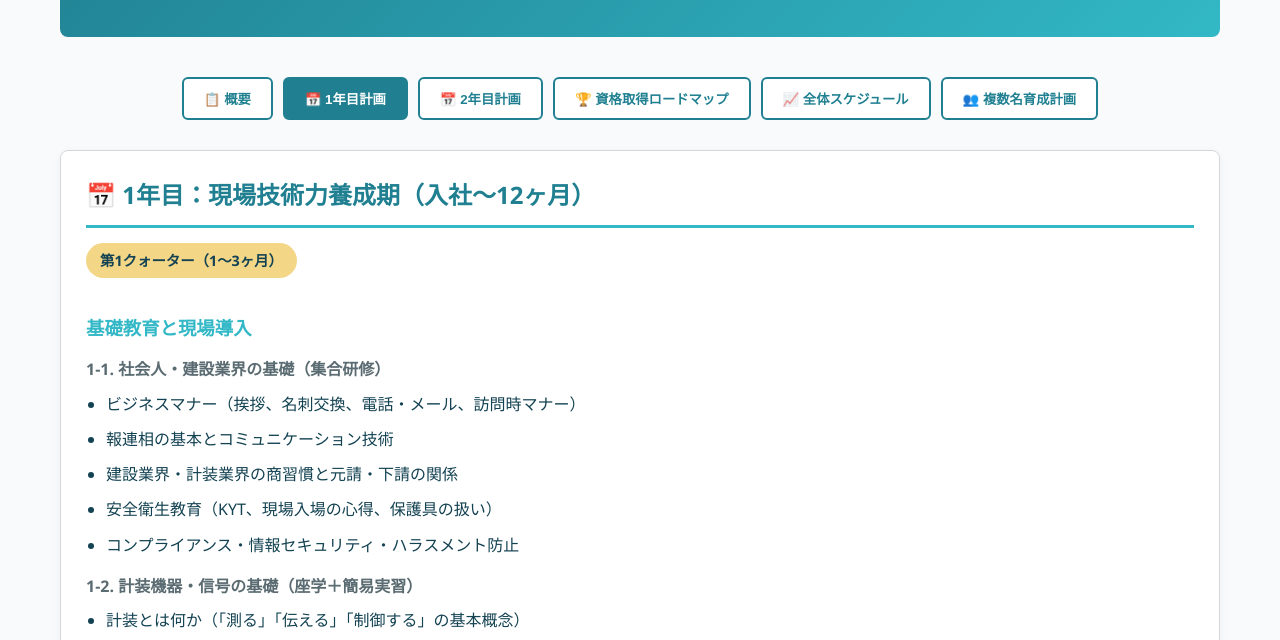
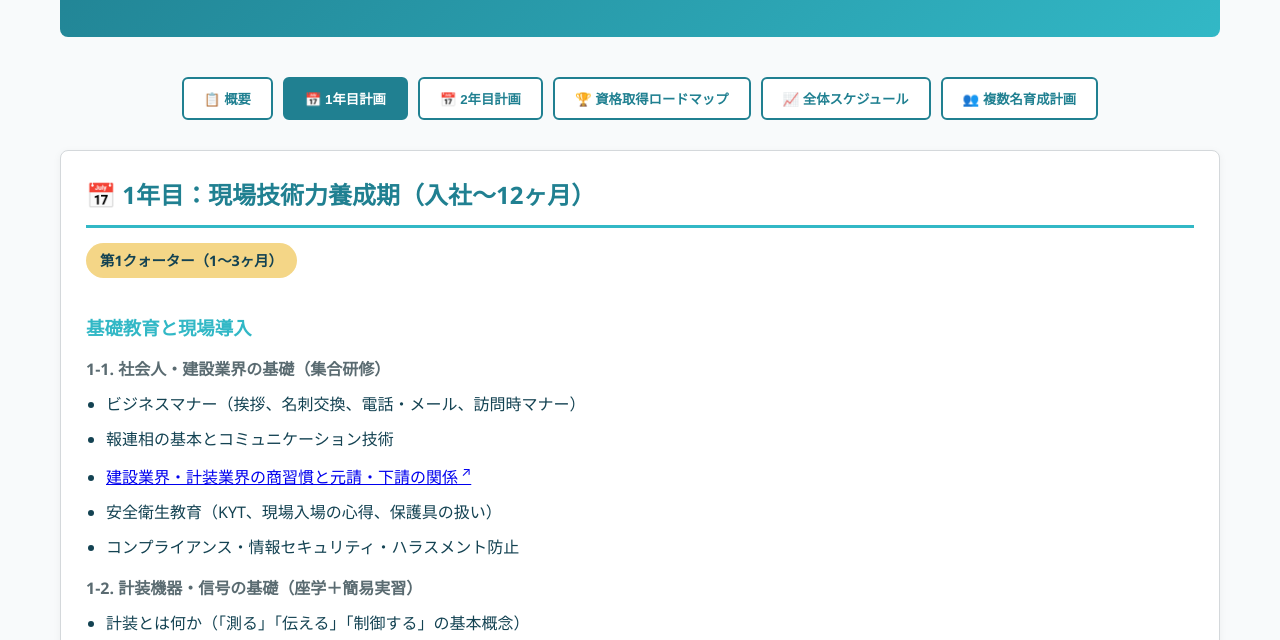
Before and after one commit to hidetaka-lab/new-employee-training, a plain HTML site: page index.html in a window 1280 px wide. Both pictures are taken after a click on the button "📅 1年目計画". Shown: the part 157-797 px from the top of the page. Drawn offline with Linux system fonts and the light colour scheme.

Commit message:
Update index.html

```diff
--- a/index.html
+++ b/index.html
@@ -464,7 +464,7 @@
                 <ul>
                     <li>ビジネスマナー（挨拶、名刺交換、電話・メール、訪問時マナー）</li>
                     <li>報連相の基本とコミュニケーション技術</li>
-                    <li>建設業界・計装業界の商習慣と元請・下請の関係</li>
+                    <li><a href="kensetsu_keiso_moto_shita_training.html" target="_blank" rel="noopener">建設業界・計装業界の商習慣と元請・下請の関係</a></li>
                     <li>安全衛生教育（KYT、現場入場の心得、保護具の扱い）</li>
                     <li>コンプライアンス・情報セキュリティ・ハラスメント防止</li>
                 </ul>
```
